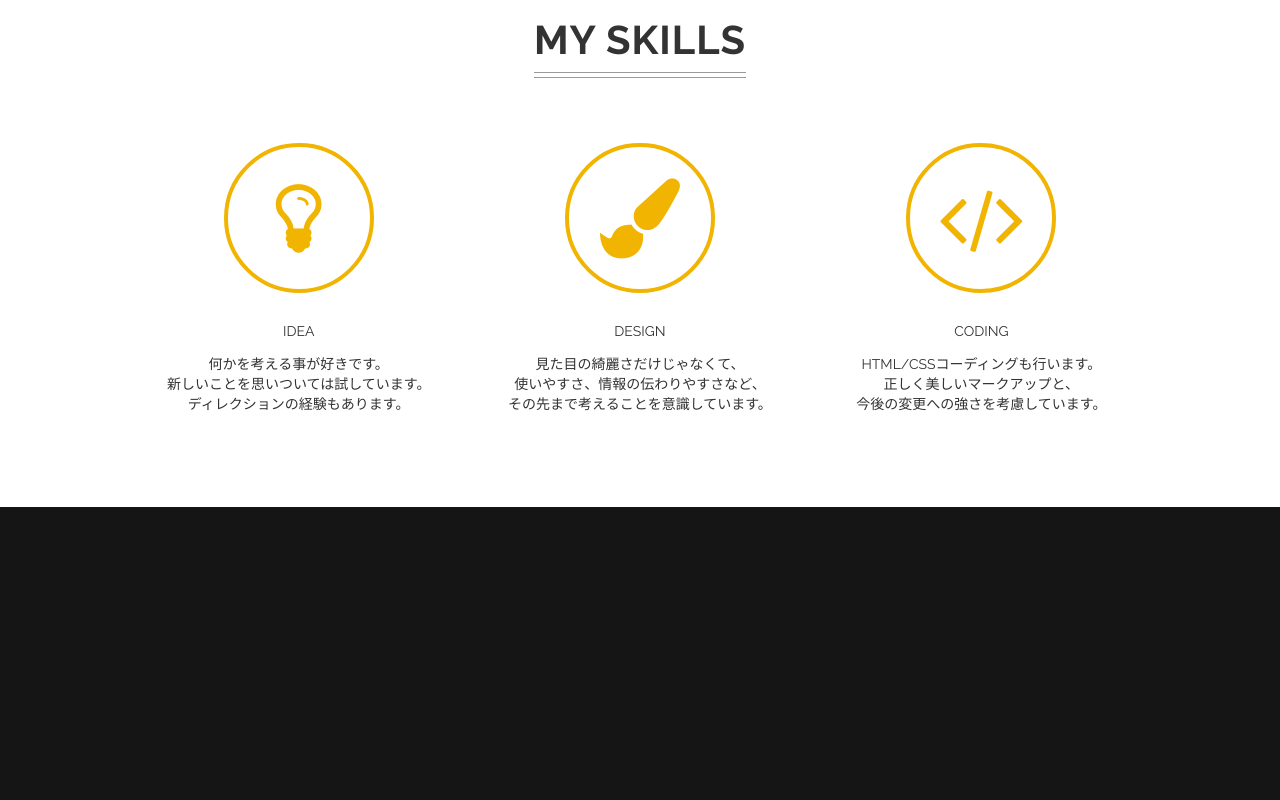
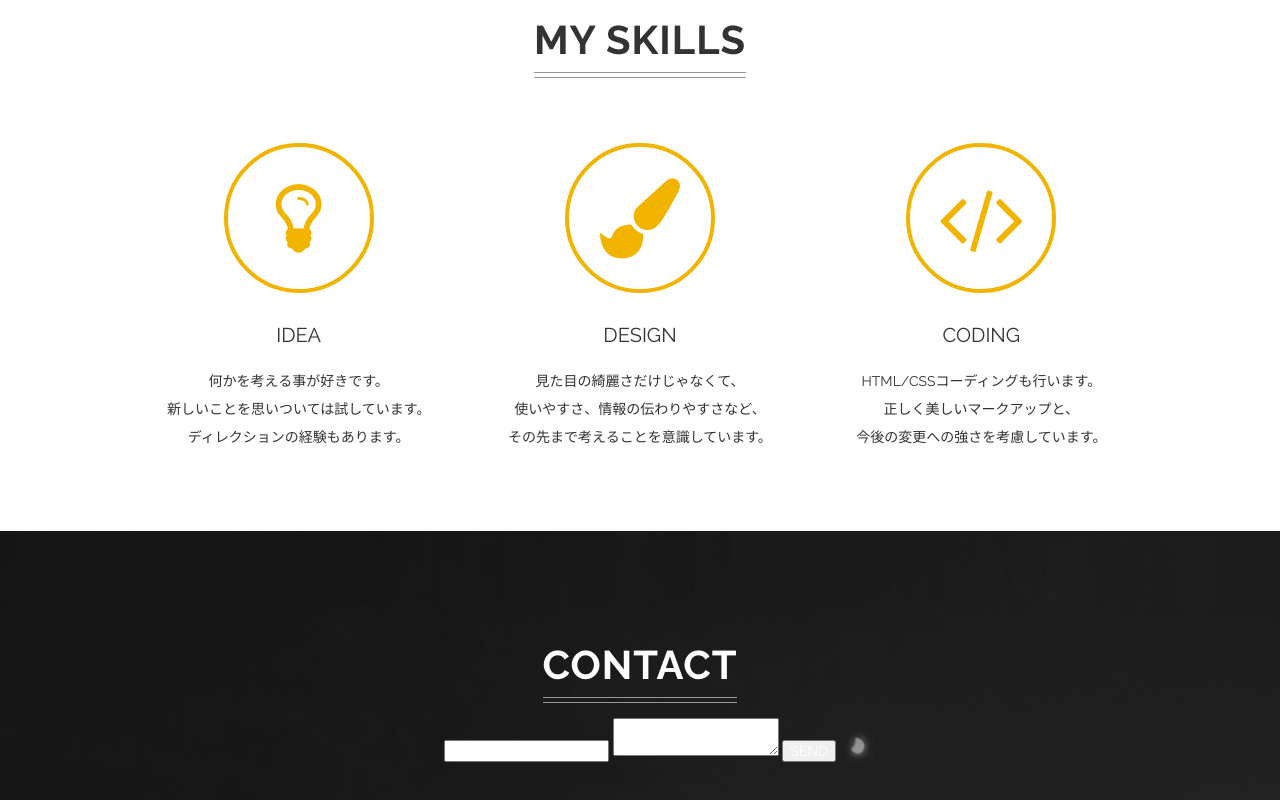
Before and after one commit to shin1624/html-css-modern-coding, a plain HTML site: page index.html in a window 1280 px wide. Shown: the part 1900-2700 px from the top of the page. Before the commit the page ends 2407 px from the top, so only its background shows below. Drawn offline with Linux system fonts and the light colour scheme.

Commit message:
9/8 18:16~20:49
P193~196

```diff
--- a/css/style.css
+++ b/css/style.css
@@ -198,3 +198,15 @@ body {
   font-size: 8rem;
   line-height: 142px;
 }
+.skill-title {
+  margin: 0 20px 20px;
+  font-size: 2rem;
+}
+.skill-text {
+  margin: 0 20px;
+  line-height: 2;
+}
+
+.contact {
+  padding: 80px 0 150px;
+}
--- a/index.html
+++ b/index.html
@@ -124,8 +124,15 @@
     </div>
   </section>
   <section class="contact" id="contact">
+    <h2 class="heading">CONTACT</h2>
+    <form class="contact-form">
+      <input type="text" name="name">
+      <textarea name="message"></textarea>
+      <input type="submit" value="SEND">
+    </form>
   </section>
   <footer class="footer">
   </footer>
 </body>
 </html>
+<form action="send.php" method="post"></form>
```
